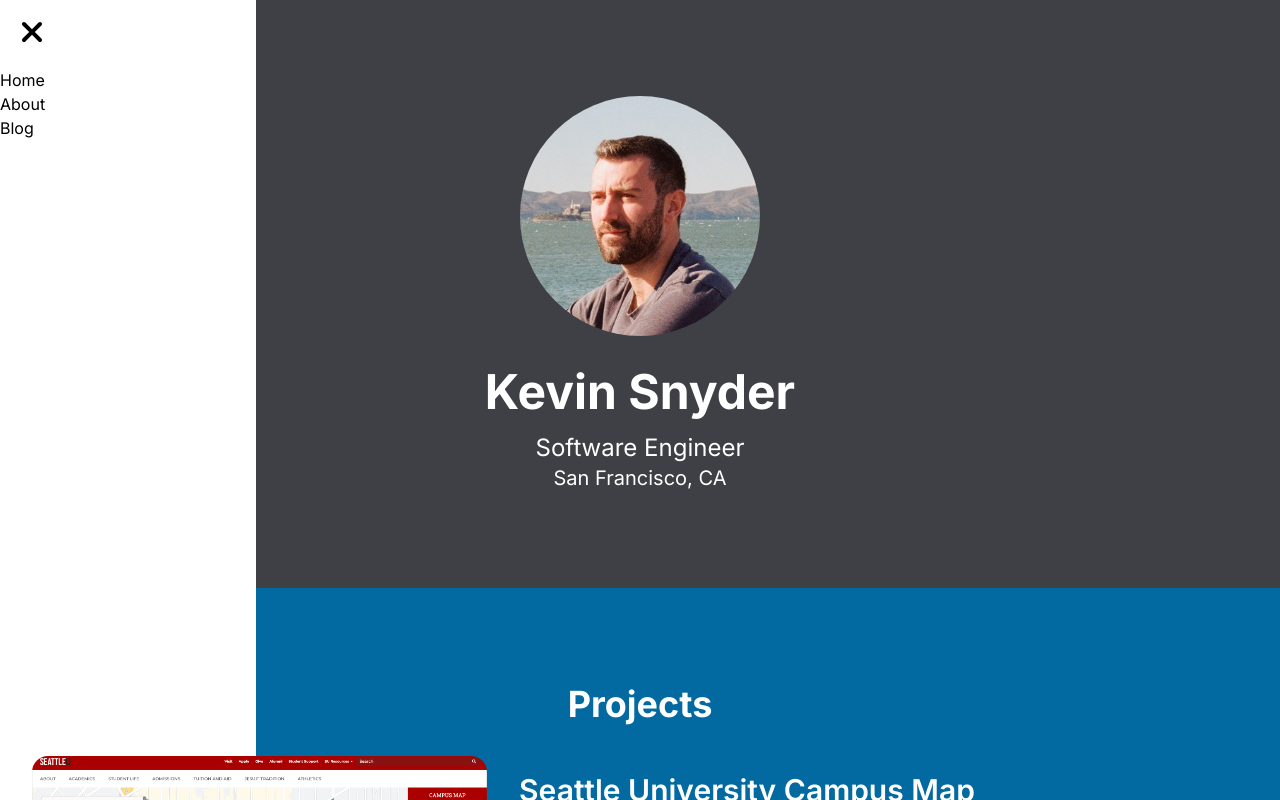
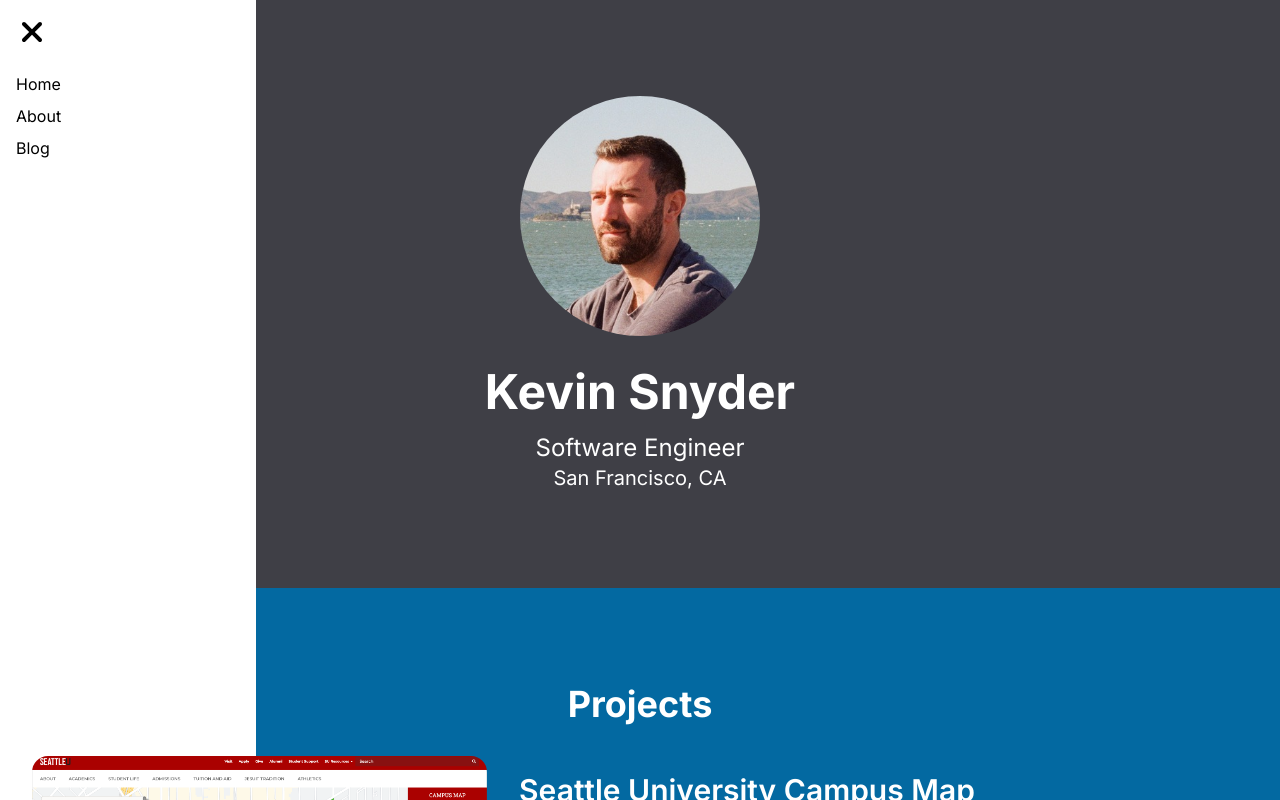
Before and after one commit to KevinSnyderCodes/kevinsnydercodes.github.io, a Next.js app: page / in a window 1280 px wide. Both pictures are taken after a click on the icon 32 px from the left and 32 px from the top of the page. Shown: the top 800 px of the page. Built offline with nearby package versions, Linux system fonts and the light colour scheme.

Commit message:
Add animation to menu open, other minor changes

```diff
--- a/app/page.tsx
+++ b/app/page.tsx
@@ -116,7 +116,7 @@ My first professional project.`,
 Used by Twitch streamers and tournament organizers.
 Seen by hundreds of viewers during Red Bull Hive Hustle 2019.`,
     technologies: ["TypeScript", "React", "WebSockets"],
-    status: "Surpassed by HiveMind",
+    status: "Replaced by HiveMind",
   },
   {
     title: "OpenAtlas",
--- a/components/HeaderMenu.tsx
+++ b/components/HeaderMenu.tsx
@@ -19,7 +19,11 @@ const HeaderMenu: React.FC<Props> = ({ items, isOpen, onClose }) => {
   }
 
   return (
-    <div className={`fixed top-0 left-0 w-64 h-full bg-white`}>
+    <div
+      className={`fixed z-10 top-0 left-0 w-64 h-full bg-white ${
+        isOpen ? "animate-menu-in" : ""
+      }`}
+    >
       <FontAwesomeIcon
         icon={faXmark}
         onClick={onClose}
--- a/components/HeaderMenuItem.tsx
+++ b/components/HeaderMenuItem.tsx
@@ -10,9 +10,11 @@ type Props = {
 
 const HeaderMenuItem: React.FC<Props> = ({ name, href, onClick }) => {
   return (
-    <div onClick={onClick}>
-      <Link href={href}>{name}</Link>
-    </div>
+    <Link href={href}>
+      <div onClick={onClick} className="pl-4 pt-1 pb-1 hover:bg-gray-100">
+        {name}
+      </div>
+    </Link>
   );
 };
 
--- a/tailwind.config.ts
+++ b/tailwind.config.ts
@@ -1,46 +1,55 @@
-import type { Config } from 'tailwindcss'
+import type { Config } from "tailwindcss";
 
 const config: Config = {
   content: [
-    './pages/**/*.{js,ts,jsx,tsx,mdx}',
-    './components/**/*.{js,ts,jsx,tsx,mdx}',
-    './app/**/*.{js,ts,jsx,tsx,mdx}',
+    "./pages/**/*.{js,ts,jsx,tsx,mdx}",
+    "./components/**/*.{js,ts,jsx,tsx,mdx}",
+    "./app/**/*.{js,ts,jsx,tsx,mdx}",
   ],
   theme: {
     extend: {
       backgroundImage: {
-        'gradient-radial': 'radial-gradient(var(--tw-gradient-stops))',
-        'gradient-conic':
-          'conic-gradient(from 180deg at 50% 50%, var(--tw-gradient-stops))',
+        "gradient-radial": "radial-gradient(var(--tw-gradient-stops))",
+        "gradient-conic":
+          "conic-gradient(from 180deg at 50% 50%, var(--tw-gradient-stops))",
       },
       animation: {
         "fade-in-left": "fade-in-left 0.5s ease-in",
         "fade-in-right": "fade-in-right 0.5s ease-in",
+        "menu-in": "menu-in 0.5s ease-out",
       },
       keyframes: {
         "fade-in-left": {
           "0%": {
             opacity: "0",
-            transform: "translateX(-5px)"
+            transform: "translateX(-5px)",
           },
           "100%": {
             opacity: "1",
-            transform: "translateX(0)"
-          }
+            transform: "translateX(0)",
+          },
         },
         "fade-in-right": {
           "0%": {
             opacity: "0",
-            transform: "translateX(5px)"
+            transform: "translateX(5px)",
           },
           "100%": {
             opacity: "1",
-            transform: "translateX(0)"
-          }
+            transform: "translateX(0)",
+          },
         },
-      }
+        "menu-in": {
+          "0%": {
+            transform: "translateX(-16rem)",
+          },
+          "100%": {
+            transform: "translateX(0)",
+          },
+        },
+      },
     },
   },
   plugins: [],
-}
-export default config
+};
+export default config;
```
Also changed, not shown: 1 other file (tests, documents, lock files or other folders).
